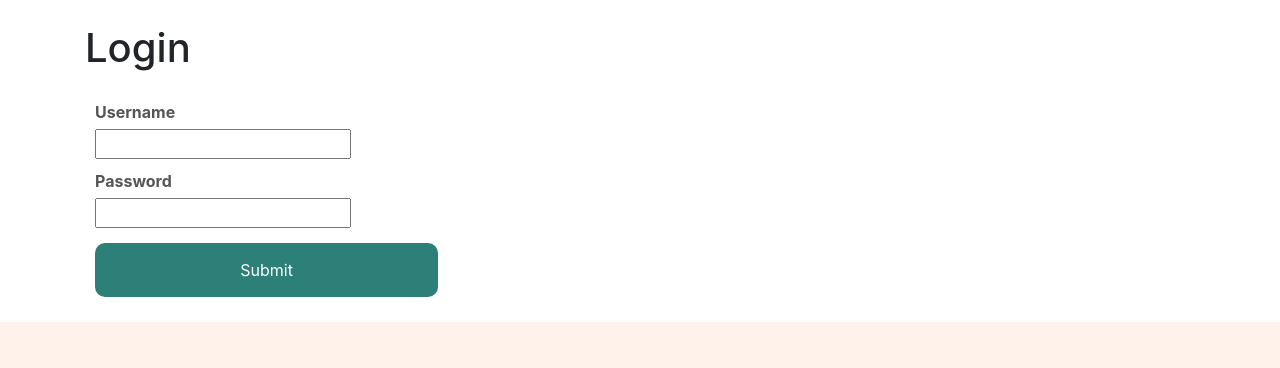
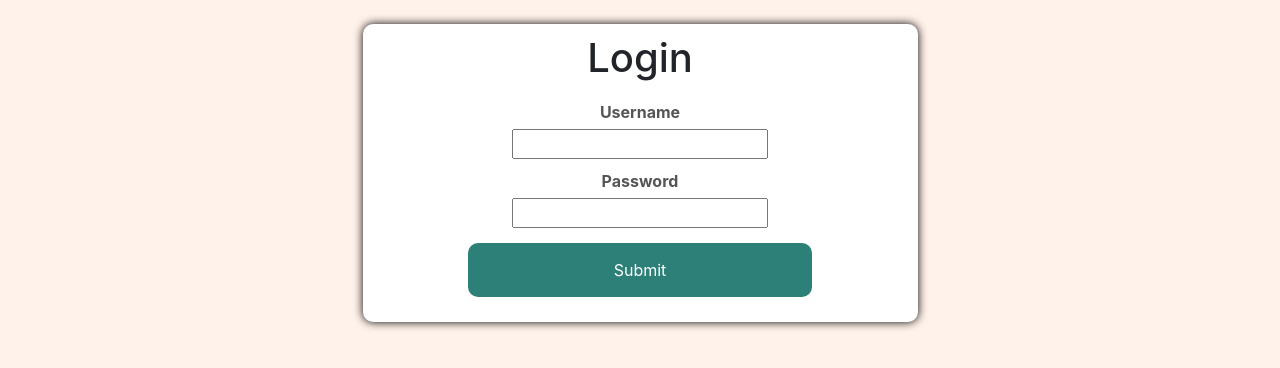
Before and after one commit to grashop04/RateALeg, a Django app: template templates/plays/login.html in a window 1280 px wide. Shown: the part 78-446 px from the top of the page. Run offline with Django 3.2, Linux system fonts and the light colour scheme; the template is opened without the code that fills it, so the values that code supplies are empty; parts of the project's set-up code (start-up, migrations or seed data) failed here and were passed over; some libraries are stand-ins or nearby versions.

Commit message:
merged with main, maps api and login css

```diff
--- a/static/css/login.css
+++ b/static/css/login.css
@@ -1,22 +1,26 @@
-.centre-login{
+.login{
     display: flex;
+    flex-direction: column;
     justify-content: center;
+    align-items: center;
+    width: 50%;
+    text-align: center;
+
+    margin: auto;
+    padding: 10px;
+    border-radius: 10px;
+    border-color: #2d8078;
+    box-shadow: 0px 0px 10px rgba(0, 0, 0, 1);
     background-color: white;
-    align-items: center;
 }
 
-.login{
-    padding: 10px;
-    display: flex;
-    align-items: center;
-}
 
 .login label{
     display: block;
     width: 100%;
     margin-top: 10px;
     margin-bottom: 5px;
-    text-align: left;
+    text-align: center;
     color: #555;
     font-weight: bold;
 }
--- a/templates/plays/login.html
+++ b/templates/plays/login.html
@@ -5,12 +5,13 @@
 
 {% block body_block %}
 <link rel="stylesheet" type="text/css" href="{% static 'css/login.css' %}">
-<div class="centre-login">
+<div>
 <div class="container mt-4">
 
 
-    <h1>Login</h1>
+
     <div class="login">
+        <h1>Login</h1>
     <form id="login_form" method="post" action="{% url 'login' %}">
     {% csrf_token %}
     <label for="username">Username</label>
```
Also changed, not shown: plays/views.py (+7 -8 lines), rate_a_leg_project/settings.py (+7 -2 lines), static/css/maps.css (+40 -7 lines), templates/plays/maps.html (+10 -7 lines).
